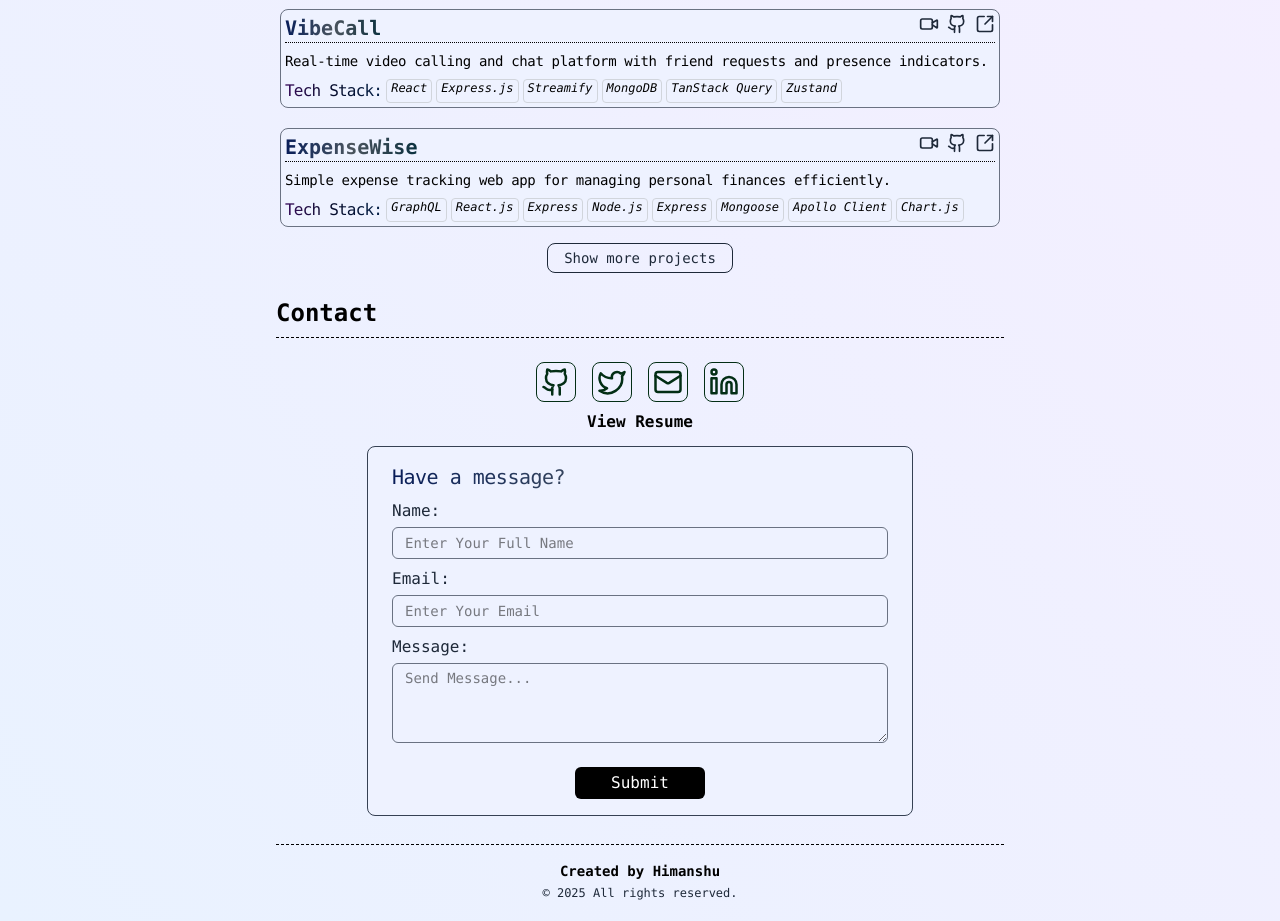
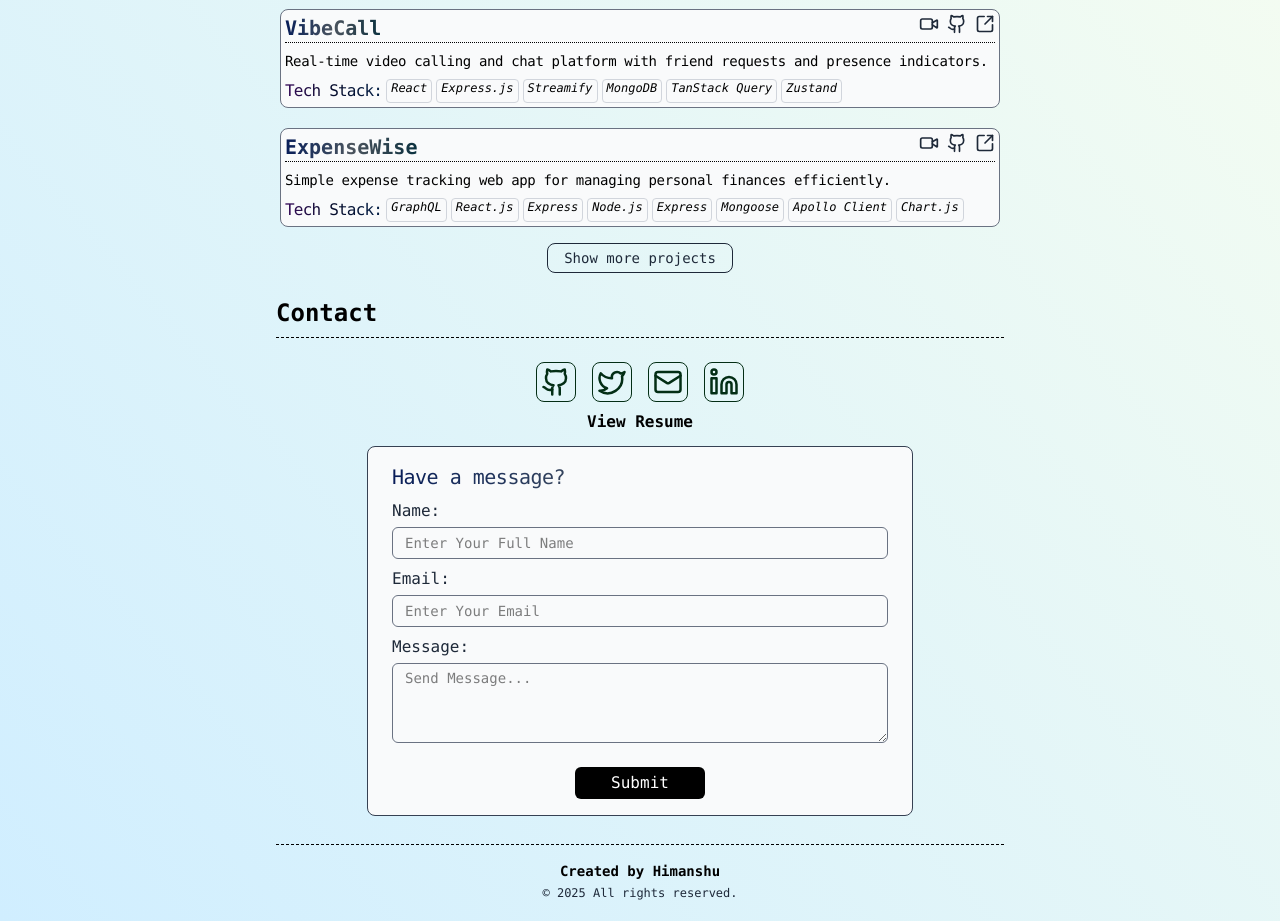
Before and after one commit to himanshur4/portfolio-v1, a React (Vite) app: page / in a window 1280 px wide. Shown: the part 540-1461 px from the top of the page. Built offline with nearby package versions, Linux system fonts and the light colour scheme.

Commit message:
final bg change

```diff
--- a/src/App.jsx
+++ b/src/App.jsx
@@ -3,7 +3,7 @@ import Home from './pages/Home'
 const App = () => {
   return (
     <div className='flex justify-center min-h-screen
- font-mono font-medium dark:bg-gradient-to-br dark:from-[#0d1117] dark:via-[#18191a] dark:to-[#21262d] bg-gradient-to-bl from-[#f6eeff] to-[#e9f2ff]'>
+ font-mono font-medium dark:bg-gradient-to-br dark:from-[#0d1117] dark:via-[#18191a] dark:to-[#21262d] bg-gradient-to-bl from-[#fbffee] to-[#d0eeff]'>
       <Home/>
     </div>
   )
--- a/src/components/ContactCard.jsx
+++ b/src/components/ContactCard.jsx
@@ -18,7 +18,7 @@ const ContactCard = () => {
         setFormData({...formData,[name]:value})
     }
     return (
-        <div className='flex-col justify-center items-start w-full sm:w-3/4 bg-indigo-50 dark:bg-slate-950 p-2 rounded-lg sm:px-3 md:px-4 lg:px-6 border-1 border-gray-700'>
+        <div className='flex-col justify-center items-start w-full sm:w-3/4 bg-gray-50 dark:bg-slate-950 p-2 rounded-lg sm:px-3 md:px-4 lg:px-6 border-1 border-gray-700'>
             <h1 className='text-lg lg:text-xl text-left  mt-2 bg-clip-text text-transparent bg-gradient-to-r dark:from-[#A1C2D4] dark:via-[#BAC8A3] dark:to-[#F1F2B5]  from-[#081c58] via-[#4B545E] to-[#09313f] tracking-tight'>Have a message?</h1>
             <form onSubmit={handleSubmit} className='space-y-2 mt-2'>
                 <div>
--- a/src/components/Projects.jsx
+++ b/src/components/Projects.jsx
@@ -14,7 +14,7 @@ const Projects = () => {
       </h1>
       <div className="flex flex-col gap-1 md:gap-1.5 lg:gap-2 p-1 mt-2">
         {
-          proj.map((proj) => (<div className='flex-col bg-indigo-50 dark:bg-slate-950 dark:text-white rounded-lg border-1 border-gray-500 dark:border-gray-700 p-1 cursor-pointer hover:transform-3d mt-2 sm:mt-2 md:mt-3 transition-transform duration-300 ease-in-out hover:scale-102 ' key={proj.id} onClick={() => handleLinkClick(proj.liveLink)}>
+          proj.map((proj) => (<div className='flex-col bg-gray-50 dark:bg-slate-950 dark:text-white rounded-lg border-1 border-gray-500 dark:border-gray-700 p-1 cursor-pointer hover:transform-3d mt-2 sm:mt-2 md:mt-3 transition-transform duration-300 ease-in-out hover:scale-102 ' key={proj.id} onClick={() => handleLinkClick(proj.liveLink)}>
             <div className="flex justify-between border-b-1 border-dotted dark:border-b-gray-500">
               <h1 className='text-xl font-semibold bg-clip-text text-transparent bg-gradient-to-r dark:from-[#A1C2D4] dark:via-[#BAC8A3] dark:to-[#F1F2B5]  from-[#081c58] via-[#4B545E] to-[#09313f]' >
                 {proj.title}
```
